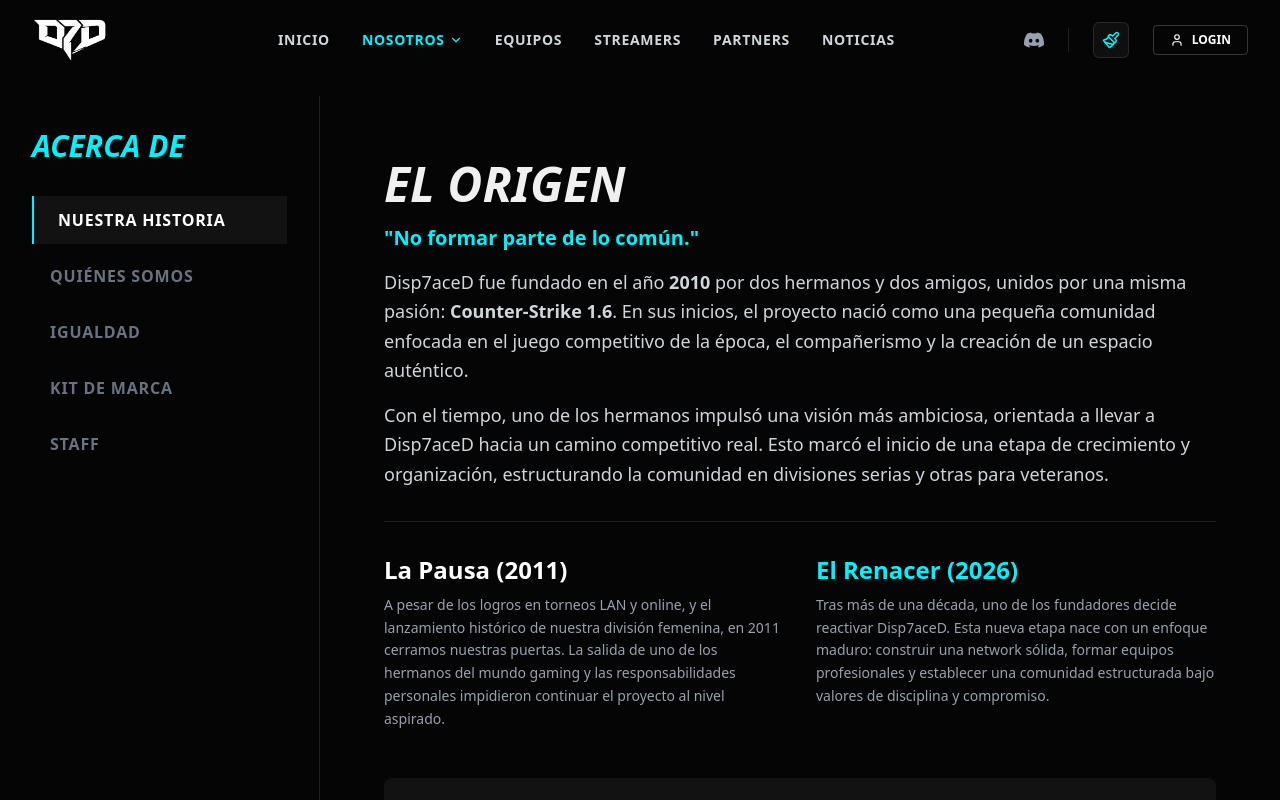
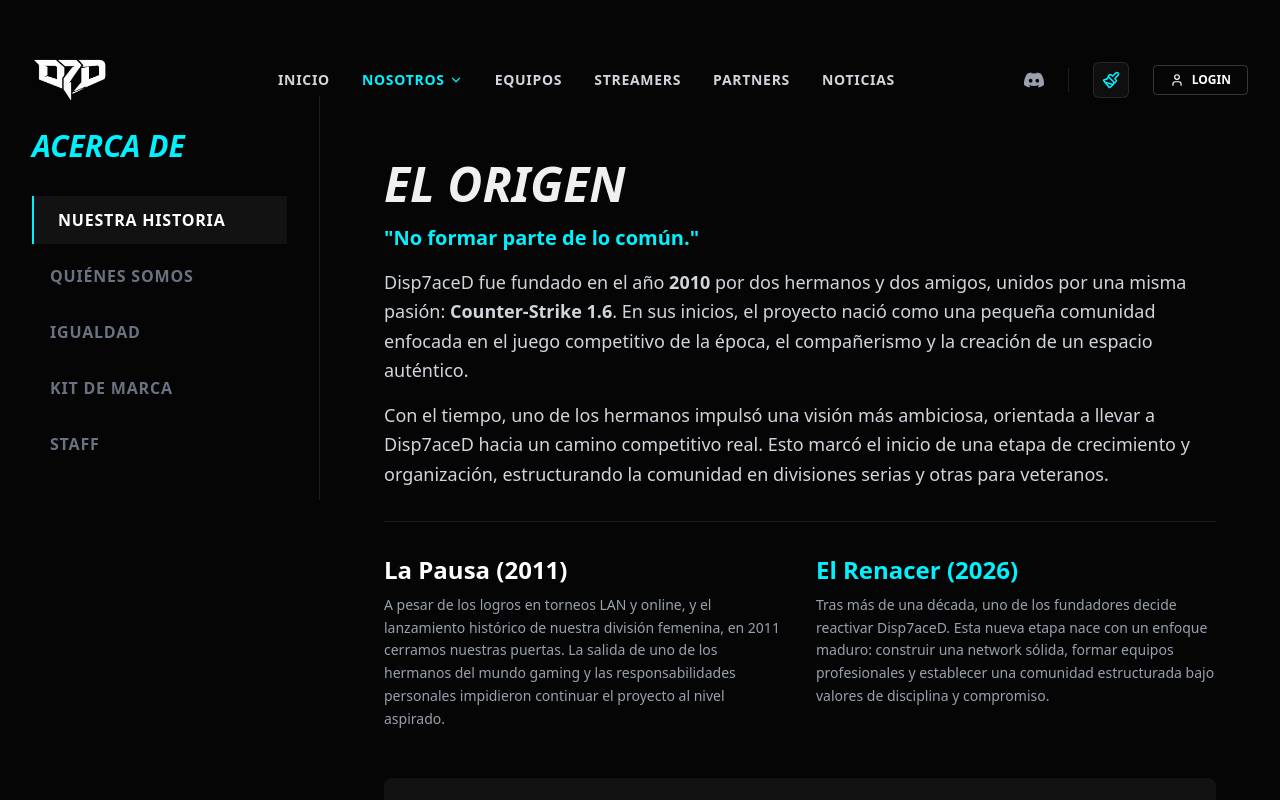
Before and after one commit to K4pocha/d7d_comunity, a Next.js app: page /nosotros in a window 1280 px wide. Shown: the top 800 px of the page. Built offline with nearby package versions, Linux system fonts and the light colour scheme; no server answers.

Commit message:
major UI changues + fix comments

```diff
--- a/src/app/nosotros/page.tsx
+++ b/src/app/nosotros/page.tsx
@@ -24,10 +24,10 @@ function AboutContent() {
   }, [searchParams]);
 
   return (
-    <div className="min-h-screen pt-24 bg-[#050505] flex flex-col md:flex-row">
+    <div className="pt-24 bg-[#050505] min-h-screen flex flex-col md:flex-row">
 
       {/* 1. MENÚ LATERAL */}
-      <aside className="w-full md:w-1/4 p-8 md:fixed md:h-full overflow-y-auto border-r border-white/10 z-20 bg-[#050505]">
+      <aside className="w-full md:w-1/4 p-8 md:sticky md:h-full overflow-y-auto border-r border-white/10 z-20 bg-[#050505]">
         <h2 className="text-3xl font-black uppercase italic mb-8 text-sk-accent">Acerca De</h2>
         <nav className="flex flex-col gap-2">
           {SECTIONS.map((item) => (
@@ -47,7 +47,7 @@ function AboutContent() {
       </aside>
 
       {/* 2. CONTENIDO */}
-      <main className="w-full md:w-3/4 md:ml-[25%] p-8 md:p-16">
+      <main className="w-full md:w-3/4 p-8 md:p-16">
 
         {/* --- HISTORIA --- */}
         {activeSection === "historia" && (
--- a/src/components/Footer.tsx
+++ b/src/components/Footer.tsx
@@ -24,12 +24,9 @@ export default function Footer() {
 
         {/* TEXTO */}
         <div>
-          {/* CAMBIO: Agregué 'py-4' para darle espacio vertical al gradiente y que no corte la S */}
           <h2 className="text-5xl md:text-8xl font-black tracking-tighter text-transparent bg-clip-text bg-gradient-to-b from-white to-gray-800 opacity-90 py-4 px-1 leading-normal">
             SIGUENOS
-
           </h2>
-          {/* Ajusté el margen superior (mt-0) porque el py-4 ya agrega espacio */}
           <p className="text-gray-500 mt-0 uppercase tracking-widest text-sm px-3">Se parte de #DIsp7aceDNetwork</p>
         </div>
 
--- a/src/components/MegaMenu.tsx
+++ b/src/components/MegaMenu.tsx
@@ -43,11 +43,8 @@ const MENU_ITEMS = [
 
 export default function MegaMenu() {
   return (
-    // CLAVES: 'fixed' o 'absolute' con 'left-0' y 'w-full'.
-    // Usamos 'top-full' para que aparezca justo debajo del Header.
     <div className="absolute top-full left-0 w-full bg-[#0a0a0a] border-t border-white/10 shadow-[0_20px_50px_rgba(0,0,0,0.9)] transition-all duration-300 opacity-0 invisible group-hover:opacity-100 group-hover:visible translate-y-2 group-hover:translate-y-0 z-40">
 
-      {/* Contenedor interno para centrar el contenido igual que la web */}
       <div className="max-w-7xl mx-auto py-10 px-4">
         <div className="grid grid-cols-1 md:grid-cols-2 lg:grid-cols-3 gap-x-8 gap-y-8">
 
@@ -57,14 +54,14 @@ export default function MegaMenu() {
               href={item.href}
               className="group/item flex items-start gap-4 p-4 rounded-xl hover:bg-white/5 transition-all border border-transparent hover:border-white/10"
             >
-              {/* Icono */}
-              <div className="p-3 bg-white/5 rounded-lg text-cyan-400 group-hover/item:text-pink-500 group-hover/item:bg-white/10 transition-all shadow-[0_0_15px_rgba(0,0,0,0.3)]">
+              {/* ICONO */}
+              <div className="p-3 bg-white/5 rounded-lg text-sk-accent group-hover/item:bg-white/10 transition-all shadow-[0_0_15px_rgba(0,0,0,0.3)] group-hover/item:shadow-[0_0_20px_var(--color-sk-accent)]">
                 <item.icon size={24} />
               </div>
 
-              {/* Texto */}
               <div>
-                <h4 className="text-white font-black text-lg uppercase italic mb-1 group-hover/item:text-cyan-400 transition-colors tracking-wide">
+                {/* TÍTULO */}
+                <h4 className="text-white font-black text-lg uppercase italic mb-1 group-hover/item:text-sk-accent transition-colors tracking-wide">
                   {item.title}
                 </h4>
                 <p className="text-gray-400 text-sm leading-relaxed group-hover/item:text-gray-300">
@@ -77,8 +74,8 @@ export default function MegaMenu() {
         </div>
       </div>
 
-      {/* Barra decorativa inferior (Estilo Duality) */}
-      <div className="h-1 w-full bg-gradient-to-r from-cyan-400 via-purple-500 to-pink-500 shadow-[0_0_20px_rgba(236,72,153,0.5)]"></div>
+      {/* BARRA INFERIOR */}
+      <div className="h-1 w-full bg-sk-accent shadow-[0_0_20px_var(--color-sk-accent)]"></div>
     </div>
   );
 }
--- a/src/components/Navbar.tsx
+++ b/src/components/Navbar.tsx
@@ -4,15 +4,9 @@ import Link from "next/link";
 import Image from "next/image";
 import { usePathname } from "next/navigation";
 import { Menu, X, ChevronDown, User } from "lucide-react";
+import StreamBar from "./StreamBar";
 import MegaMenu from "./MegaMenu";
 import ThemeToggle from "../components/ThemeToggle";
-import dynamic from 'next/dynamic';
-
-// Importación dinámica: No se carga hasta que el navegador esté listo
-const StreamBar = dynamic(() => import('./StreamBar'), {
-  ssr: false, // Opcional: Si quieres que solo cargue en el cliente (evita errores de hidratación)
-  loading: () => <div className="h-10 w-full bg-[#0a0a0a]" />, // Un espacio vacío oscuro mientras carga
-});
 
 // Icono Discord SVG
 const DiscordIcon = () => (
@@ -27,12 +21,12 @@ export default function Navbar() {
   const pathname = usePathname();
 
   useEffect(() => {
-    const handleScroll = () => setScrolled(window.scrollY > 10);
+    // Detectamos si el usuario bajó más de 50px
+    const handleScroll = () => setScrolled(window.scrollY > 50);
     window.addEventListener("scroll", handleScroll);
     return () => window.removeEventListener("scroll", handleScroll);
   }, []);
 
-  // AQUÍ ESTÁ EL CAMBIO: Usamos 'text-sk-accent' en lugar de 'text-cyan-400'
   const navLinkClass = (path: string) =>
     `text-sm font-bold uppercase tracking-wider transition-colors duration-300 hover:text-sk-accent ${
       pathname === path ? "text-sk-accent" : "text-gray-300"
@@ -40,14 +34,25 @@ export default function Navbar() {
 
   return (
     <header
-      className={`fixed top-0 w-full z-50 transition-all duration-300 ${
-        scrolled ? "bg-[#050505]/95 backdrop-blur-md shadow-lg border-b border-white/10" : "bg-transparent"
+      className={`fixed top-0 w-full z-50 transition-all duration-300 border-b ${
+        scrolled
+          ? "bg-[#050505]/95 backdrop-blur-md shadow-lg border-white/10" // Fondo oscuro al bajar
+          : "bg-transparent border-transparent" // Transparente arriba
       }`}
     >
-      <StreamBar />
 
+      {/* TRUCO: Contenedor que colapsa su altura al hacer scroll.
+         - 'h-10': Altura normal de la barra.
+         - 'h-0': Altura cero (se esconde).
+         - 'overflow-hidden': Para que el contenido no se salga al cerrarse.
+      */}
+      <div className={`transition-all duration-500 ease-in-out overflow-hidden ${scrolled ? "h-0 opacity-0" : "h-10 opacity-100"}`}>
+        <StreamBar />
+      </div>
+
+      {/* NAVBAR PRINCIPAL (Siempre visible) */}
       <div className="max-w-7xl mx-auto px-4 sm:px-6 lg:px-8">
-        <div className="flex items-center justify-between h-20">
+        <div className={`flex items-center justify-between transition-all duration-300 ${scrolled ? "h-16" : "h-20"}`}>
 
           {/* LOGO */}
           <div className="flex-shrink-0">
@@ -57,7 +62,7 @@ export default function Navbar() {
                 alt="D7D Logo"
                 width={140}
                 height={50}
-                className="h-12 w-auto object-contain hover:brightness-110 transition-all"
+                className={`w-auto object-contain hover:brightness-110 transition-all duration-300 ${scrolled ? "h-10" : "h-12"}`}
                 priority
               />
             </Link>
@@ -68,12 +73,10 @@ export default function Navbar() {
             <div className="ml-10 flex items-center space-x-8 h-full">
               <Link href="/" className={navLinkClass("/")}>Inicio</Link>
 
-              {/* MEGA MENÚ NOSOTROS */}
               <div className="group h-full flex items-center">
                 <Link
                   href="/nosotros"
-                  // AQUÍ TAMBIÉN: 'text-sk-accent'
-                  className={`flex items-center gap-1 text-sm font-bold uppercase tracking-wider transition-colors duration-300 hover:text-sk-accent cursor-pointer ${pathname.startsWith("/nosotros") ? "text-sk-accent" : "text-gray-300"}`}
+                  className={`flex items-center gap-1 text-sm font-bold uppercase tracking-wider transition-colors duration-300 hover:text-sk-accent group-hover:text-sk-accent cursor-pointer ${pathname.startsWith("/nosotros") ? "text-sk-accent" : "text-gray-300"}`}
                 >
                   Nosotros
                   <ChevronDown size={14} className="group-hover:rotate-180 transition-transform duration-300" />
@@ -97,7 +100,6 @@ export default function Navbar() {
              <ThemeToggle />
              <Link
               href="/login"
-              // AQUÍ TAMBIÉN: bordes y textos con sk-accent
               className="border border-white/20 hover:border-sk-accent text-white hover:text-sk-accent px-4 py-1.5 rounded text-xs font-bold uppercase transition-all duration-300 flex items-center gap-2"
             >
               <User size={14} />
@@ -119,7 +121,6 @@ export default function Navbar() {
       {isOpen && (
         <div className="md:hidden bg-[#050505] border-t border-white/10 absolute w-full h-screen overflow-y-auto animate-fade-in z-40">
           <div className="px-4 pt-4 pb-20 space-y-1 flex flex-col">
-            {/* AQUÍ TAMBIÉN: hover:text-sk-accent */}
             <Link href="/" onClick={() => setIsOpen(false)} className="px-3 py-4 text-xl font-bold uppercase border-b border-white/10 hover:text-sk-accent">Inicio</Link>
             <Link href="/nosotros" onClick={() => setIsOpen(false)} className="px-3 py-4 text-xl font-bold uppercase border-b border-white/10 hover:text-sk-accent">Nosotros</Link>
             <Link href="/equipos" onClick={() => setIsOpen(false)} className="px-3 py-4 text-xl font-bold uppercase border-b border-white/10 hover:text-sk-accent">Equipos</Link>
--- a/src/components/StreamBar.tsx
+++ b/src/components/StreamBar.tsx
@@ -7,7 +7,7 @@ import { checkTwitchStatus } from "../app/actions";
 import streamersData from "../data/streamers.json";
 
 // 2. GENERAMOS LA LISTA DE IDs AUTOMÁTICAMENTE DESDE EL JSON
-// Esto crea un array tipo ["benyiivt", "rubius", "ibai"] sin que tú lo escribas
+// Esto crea un array tipo ["benyiivt", "rubius", "ibai"]
 const TEAM_ROSTER = streamersData.map(streamer => streamer.id);
 
 export default function StreamBar() {
```
Also changed, not shown: src/app/equipos/page.tsx (+0 -8 lines), src/app/page.tsx (+4 -6 lines), public/LogoDisplacedCompleto.png (added).
